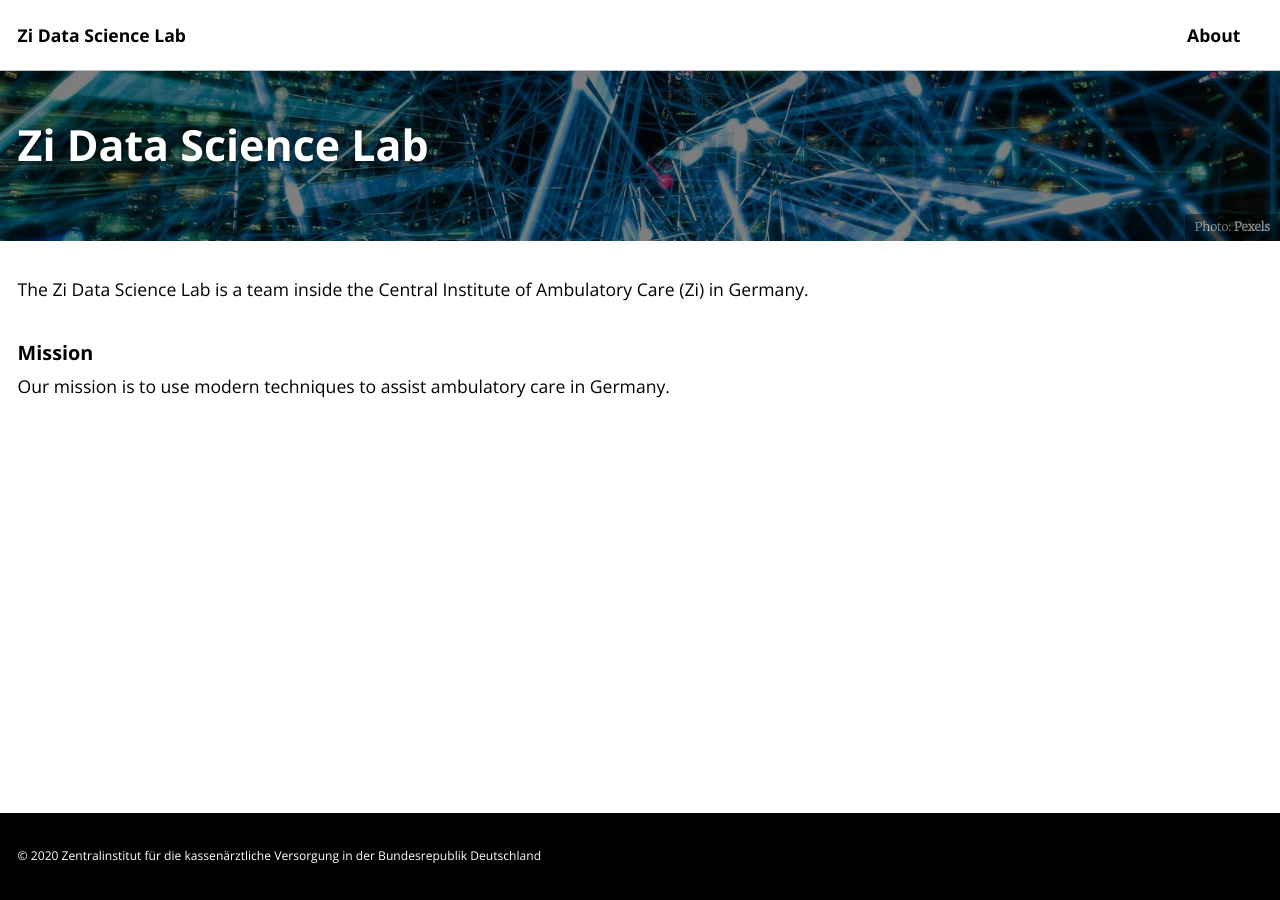
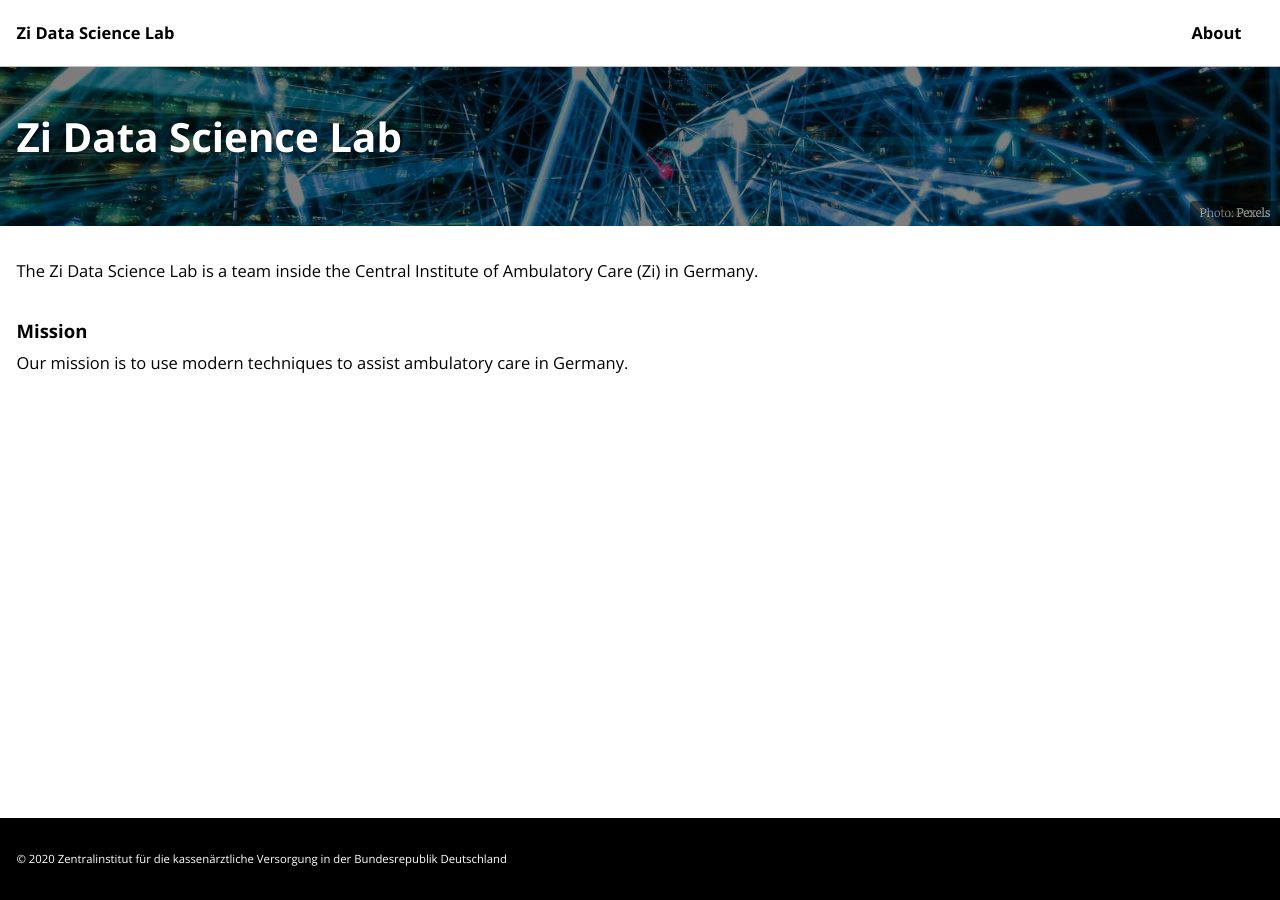
Before and after one commit to zidatalab/zidatalab.github.io, a Jekyll site: the page built from _pages/Home.md, in a window 1280 px wide. Built offline with Jekyll 4.4.1, drawn with Linux system fonts in a browser that asks for light colours; cached includes are drawn as plain includes; nearby versions of some CDN libraries.

Commit message:
Update main.scss

```diff
--- a/assets/css/main.scss
+++ b/assets/css/main.scss
@@ -17,7 +17,7 @@ $header-font-family : $sans-serif;
 
 body {
     line-height: 1.4;
-    font-size: 0.80em;
+    font-size: 0.75em;
 }
 
 a {
```
